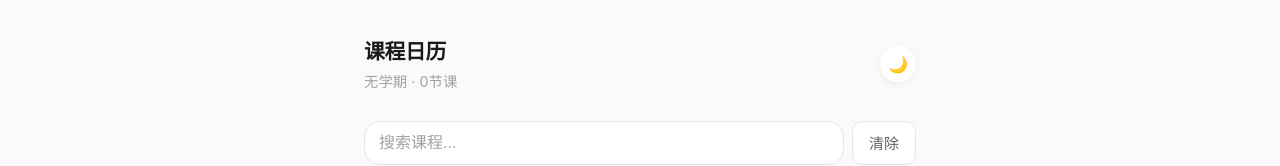
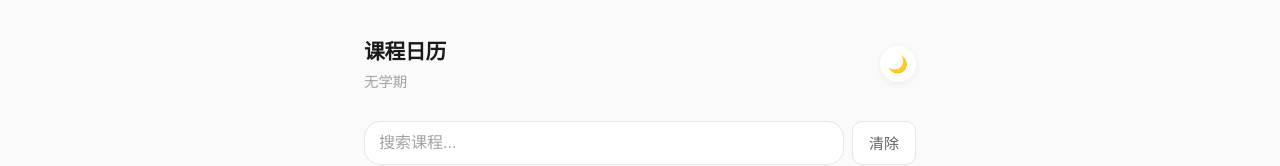
Before and after one commit to realhenrylan/daily-schedule-app, a React (Vite) app: page / in a window 1280 px wide. Shown: the top 166 px of the page. Built offline with nearby package versions, Linux system fonts and the light colour scheme.

Commit message:
simplify: topbar semester display

```diff
--- a/src/App.tsx
+++ b/src/App.tsx
@@ -493,11 +493,7 @@ function extractSemesterFromFileName(fileName: string): string | null {
         <div className="topbar-left">
           <h1>课程日历</h1>
           <p>
-            {currentSemester ? (
-              <>{currentSemester.name} · {currentSemesterInfo.count}节课 · {currentSemesterInfo.uniqueCourses}门课</>
-            ) : (
-              <>无学期 · 0节课</>
-            )}
+            {currentSemester ? currentSemester.name : '无学期'}
           </p>
         </div>
         <div className="topbar-right">
```
